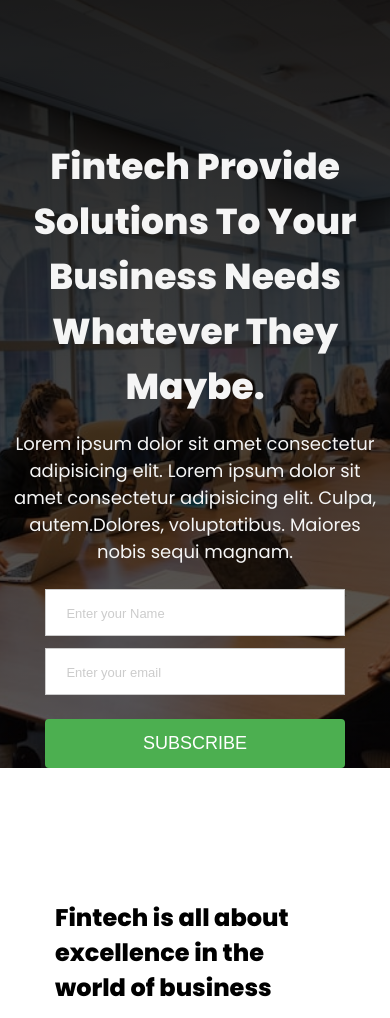
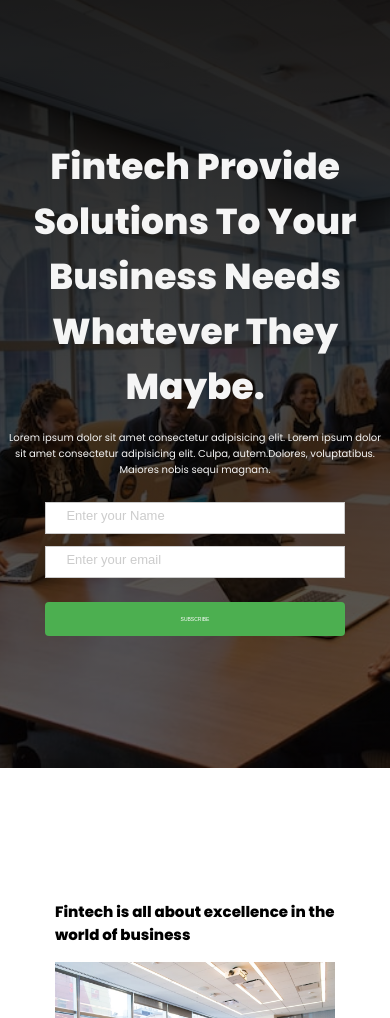
Before and after one commit to mansigupta16/Responsive-Website, a plain HTML site: page index.html in a window 390 px wide. Shown: the part 76-1094 px from the top of the page. Drawn offline with nearby package versions, Linux system fonts and the light colour scheme.

Commit message:
Update style.css
Created a Responsive Website    Try it here:-https://fintech-mansi.netlify.app/

```diff
--- a/style.css
+++ b/style.css
@@ -27,13 +27,13 @@ h1 {
 
 h2 {
     font-weight: 800;
-    font-size: 2.4rem;
+    font-size: 1.5rem;
     margin: 1.6rem 0;
 }
 
 p {
     font-weight: 400;
-    font-size: 1.8rem;
+    font-size: 1rem;
     margin: 1.6rem 0;
 }
 
@@ -108,7 +108,7 @@ form {
 }
 
 input {
-    font-size: 1.8rem;
+    font-size: 0.5rem;
 }
 
 input[type=text],
```
